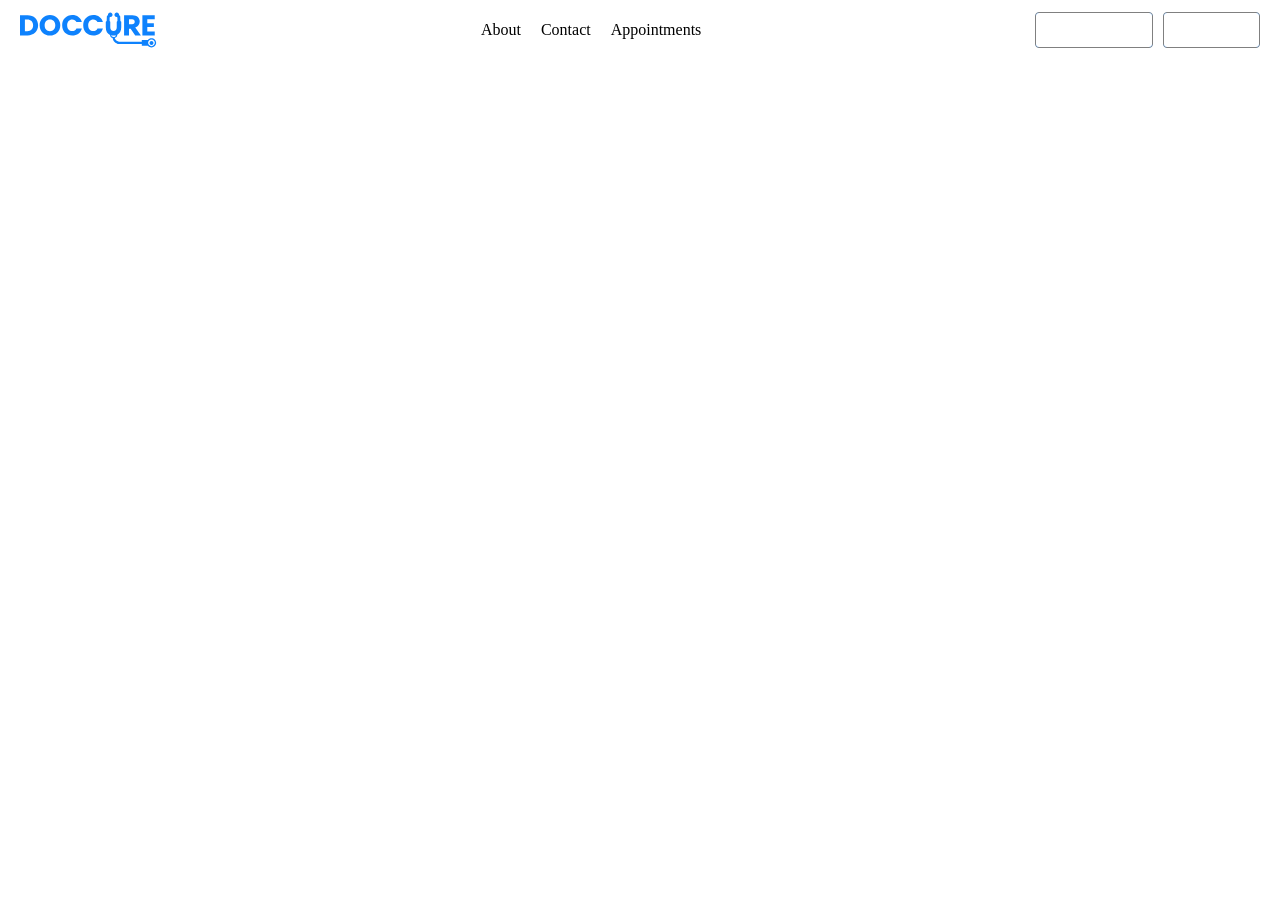
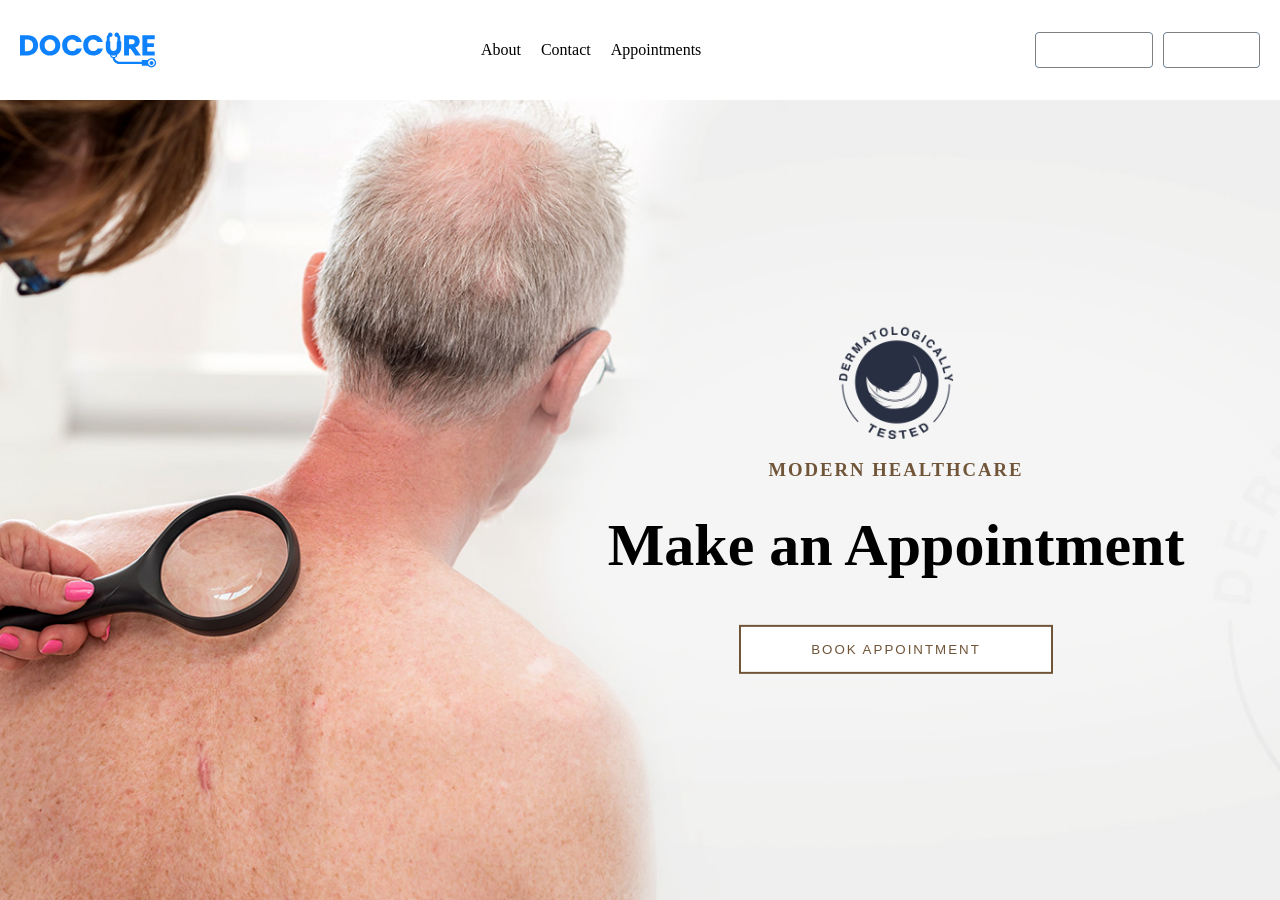
Before and after one commit to minhminh12315/techwizSRS, a React (Vite) app in the folder client/: page /bg1 in a window 1280 px wide. Before the commit the page ends 800 px from the top, so only its background shows below. Built offline with nearby package versions, Linux system fonts and the light colour scheme; no server answers.

Commit message:
Update: Home-Page

```diff
--- a/client/src/App.jsx
+++ b/client/src/App.jsx
@@ -15,12 +15,13 @@ function App() {
 
     return (
         <>
+            <Header />
             <Routes>
                 <Route path='/Login' element={<Login />} />
-                <Route path='/Register' element={<Register />}/>
+                <Route path='/Register' element={<Register />} />
                 <Route path='/' element={<Home />} />
-                <Route path='/Header' element={<Header />} />
-                <Route path='/bg1' element={<Header />} />
+
+                <Route path='/bg1' element={<Home />} />
             </Routes>
         </>
     );
--- a/client/src/Components/Header/Header.scss
+++ b/client/src/Components/Header/Header.scss
@@ -3,7 +3,7 @@
   justify-content: space-between;
   align-items: center;
   padding: 0 20px;
-  height: 60px;
+  height: 100px;
 
   .header-logo {
     display: flex;
--- a/client/src/Pages/User/Home.jsx
+++ b/client/src/Pages/User/Home.jsx
@@ -1,12 +1,19 @@
-import React from 'react'
-import { bg1 } from '../../assets/index.js'
+import React from 'react';
+import './Home.scss';
+import { bg1, derm } from '../../assets/index.js';
 
 const Home = () => {
   return (
-    <div>
-      <img src={bg1} />
+    <div className='Home-container'>
+      <img src={bg1} alt="Background" />
+      <div className='content-container'>
+        <img src={derm} alt="Derm" />
+        <h3>MODERN HEALTHCARE</h3>
+        <h2>Make an Appointment</h2>
+        <button>BOOK APPOINTMENT</button>
+      </div>
     </div>
-  )
+  );
 }
 
-export default Home
+export default Home;
--- /dev/null
+++ b/client/src/Pages/User/Home.scss
@@ -0,0 +1,61 @@
+.Home-container {
+    position: relative;
+    width: 100%;
+    height: 100vh;
+    overflow: hidden;
+  }
+
+  .Home-container img {
+    width: 100%;
+    height: 100%;
+    object-fit: cover;
+  }
+
+  .content-container {
+    position: absolute;
+    width: 60%;
+    top: 50%;
+    left: 70%;
+    transform: translate(-50%, -50%);
+    text-align: center;
+    z-index: 10;
+  }
+
+  h3 {
+    color: #705539;
+    letter-spacing: 2px;
+  }
+
+  h2 {
+    color: black;
+    font-size: 60px;
+  }
+
+  .content-container img {
+    max-width: 15%;
+    height: auto;
+  }
+
+  .content-container h3,
+  .content-container h2,
+  .content-container button {
+    margin: 0;
+    padding: 15px;
+  }
+
+  .content-container button {
+    padding: 15px 70px;
+    background-color: white;
+    color: #705539;
+    border: none;
+    cursor: pointer;
+    border: 2px solid #705539;
+    letter-spacing: 2px;
+    margin-top: 30px;
+    transition: background-color 0.5s ease, color 0.5s ease; /* Thêm hiệu ứng chuyển động */
+  }
+
+  .content-container button:hover {
+    background-color: #705539;
+    color: white;
+  }
--- a/client/src/assets/index.js
+++ b/client/src/assets/index.js
@@ -2,11 +2,14 @@ import login from './login.jpg';
 import tick from './tick.png';
 import logo from './logo.svg';
 import bg1 from './slider-bg3.jpg'
+import derm from './derm-logo.png'
+
 
 
 export {
     login,
     tick,
     logo,
-    bg1
+    bg1,
+    derm
 };
```
Also changed, not shown: client/src/assets/derm-logo.png (added).
